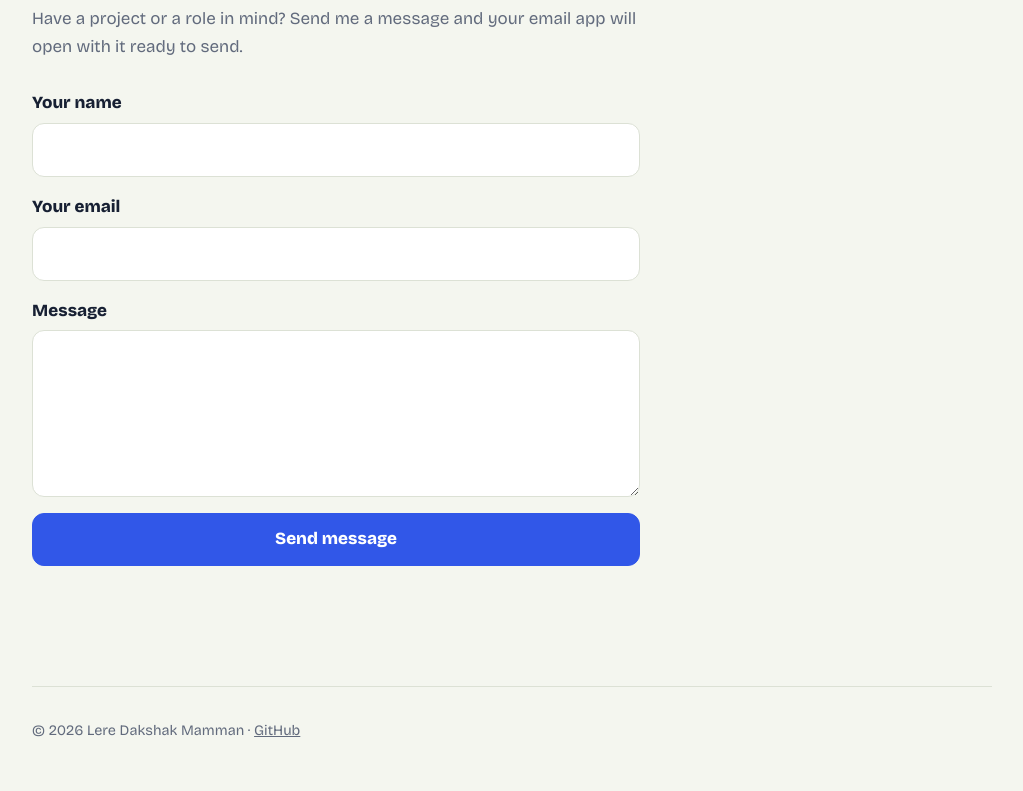
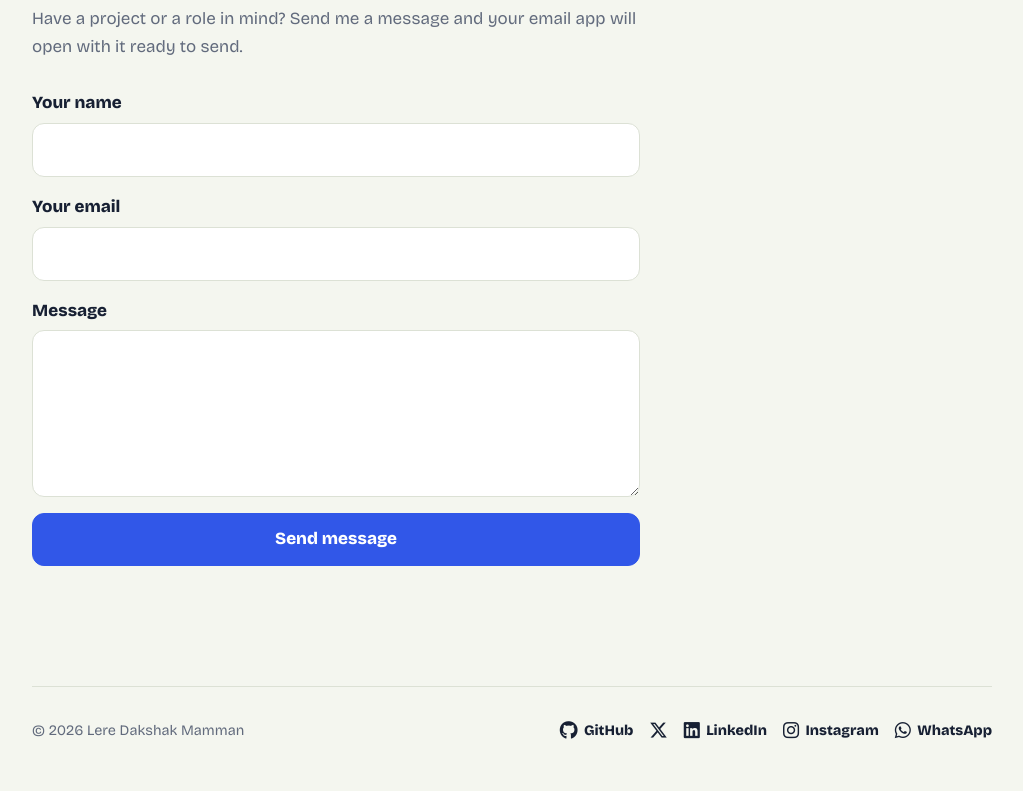
Before and after one commit to DakshakMamman/Refined_Portfolio, a plain HTML site: page index.html in a window 1280 px wide. Shown: the part 2702-3493 px from the top of the page, without its empty margins (128-1151 px from the left). Drawn offline with nearby package versions, Linux system fonts and the light colour scheme.

Commit message:
modefied: footer social handles and styling

```diff
--- a/index.html
+++ b/index.html
@@ -6,6 +6,7 @@
 <title>Lere Dakshak Mamman – Web Developer</title>
 <link rel="preconnect" href="https://fonts.googleapis.com">
 <link href="https://fonts.googleapis.com/css2?family=Bricolage+Grotesque:opsz,wght@12..96,400;12..96,600;12..96,800&display=swap" rel="stylesheet">
+<link rel="stylesheet" href="https://cdnjs.cloudflare.com/ajax/libs/font-awesome/6.7.2/css/all.min.css">
 <link rel="stylesheet" href="style.css">
 <script src="script.js" defer></script>
 </head>
@@ -84,7 +85,26 @@
     </section>
   </main>
 
-  <footer>© <span id="yr"></span> Lere Dakshak Mamman · <a href="https://github.com/DakshakMamman" target="_blank" rel="noopener noreferrer">GitHub</a></footer>
+  <footer class="footer-content">
+    <span>© <span id="yr"></span> Lere Dakshak Mamman</span>
+    <div class="social-links" role="group" aria-label="Social profiles">
+      <a href="https://github.com/DakshakMamman" target="_blank" rel="noopener noreferrer" aria-label="GitHub">
+        <i class="fa-brands fa-github" aria-hidden="true"></i><span>GitHub</span>
+      </a>
+      <a href="https://x.com/Dakshak0672" target="_blank" rel="noopener noreferrer" aria-label="X">
+        <i class="fa-brands fa-x-twitter" aria-hidden="true"></i>
+      </a>
+      <a href="https://www.linkedin.com/in/lere-dak-shake-036480296/" target="_blank" rel="noopener noreferrer" aria-label="LinkedIn">
+        <i class="fa-brands fa-linkedin" aria-hidden="true"></i><span>LinkedIn</span>
+      </a>
+      <a href="https://www.instagram.com/leredakshak" target="_blank" rel="noopener noreferrer" aria-label="Instagram">
+        <i class="fa-brands fa-instagram" aria-hidden="true"></i><span>Instagram</span>
+      </a>
+      <a href="https://wa.me/2348105674177" target="_blank" rel="noopener noreferrer" aria-label="WhatsApp">
+        <i class="fa-brands fa-whatsapp" aria-hidden="true"></i><span>WhatsApp</span>
+      </a>
+    </div>
+  </footer>
 </div>
 </body>
 </html>
--- a/style.css
+++ b/style.css
@@ -494,10 +494,39 @@ textarea {
 }
 
 footer {
+  display: flex;
+  justify-content: space-between;
+  align-items: center;
+  flex-wrap: wrap;
+  gap: 1rem;
   border-top: 1px solid var(--line);
   padding: 2rem 0 3rem;
   color: var(--muted);
   font-size: 0.9rem;
+}
+
+.social-links {
+  display: flex;
+  flex-wrap: wrap;
+  align-items: center;
+  gap: 1rem;
+}
+
+.social-links a {
+  display: inline-flex;
+  align-items: center;
+  gap: 0.4rem;
+  color: var(--ink);
+  font-weight: 700;
+  text-decoration: none;
+}
+
+.social-links i {
+  font-size: 1.15rem;
+}
+
+.social-links a:hover {
+  color: var(--accent);
 }
 
 @media (max-width: 760px) {
@@ -510,7 +539,7 @@ footer {
     padding: 1.25rem 0;
   }
 
-  nav a {
+  header.top nav a {
     display: none;
   }
 
@@ -543,6 +572,11 @@ footer {
     padding: 3.5rem 0;
   }
 
+  footer {
+    align-items: flex-start;
+    flex-direction: column;
+  }
+
   .skill {
     grid-template-columns: 7rem 1fr 2.5rem;
   }
```
